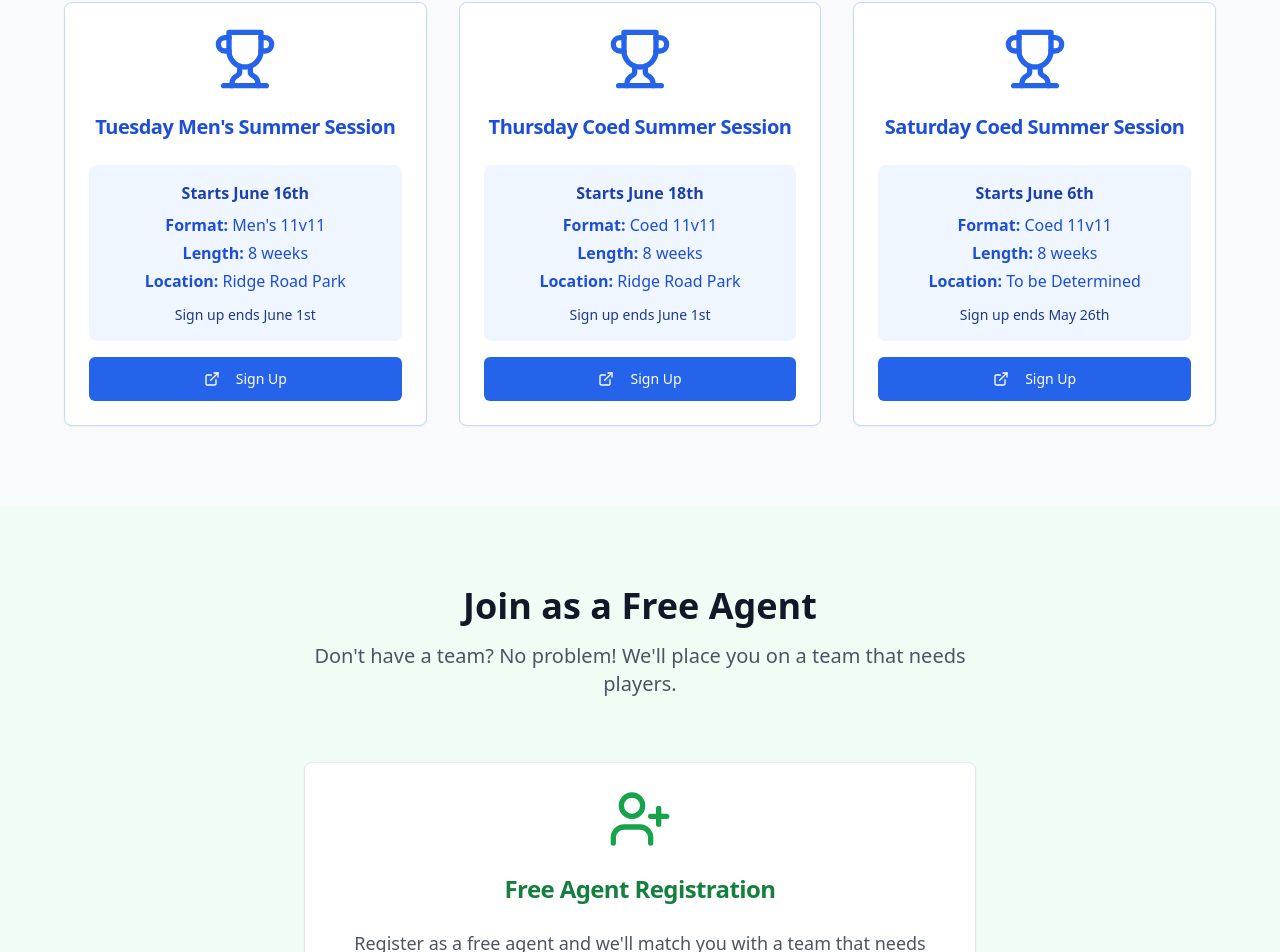
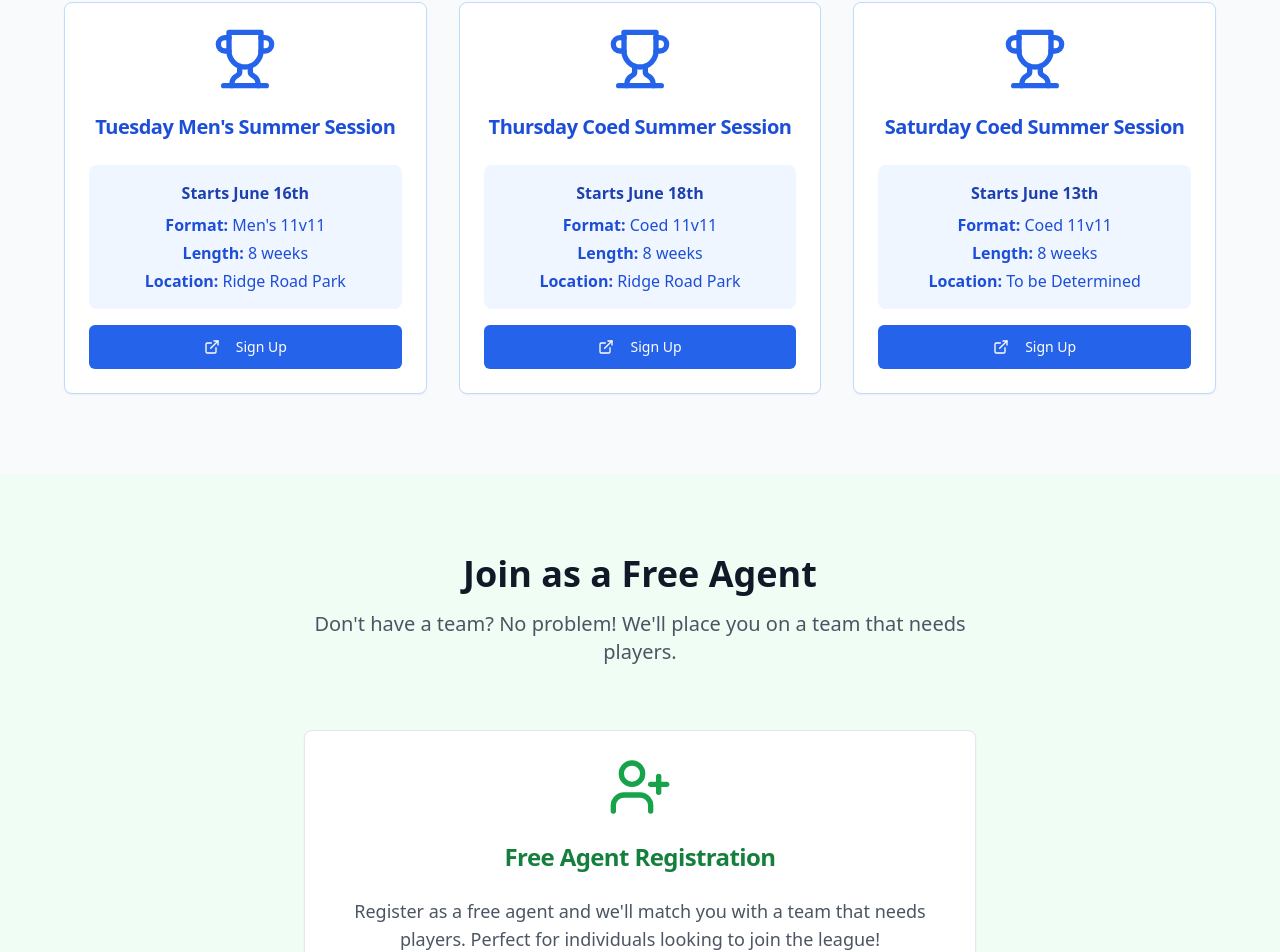
Before and after one commit to aaron132435/a5soccer-thursday-nights-kickoff, a React (Vite) app: page / in a window 1280 px wide. Shown: the part 1622-2574 px from the top of the page. Built offline with nearby package versions, Linux system fonts and the light colour scheme.

Commit message:
Changes
Co-authored-by: aaron132435 <60522780+aaron132435@users.noreply.github.com>

```diff
--- a/src/components/Seasons.tsx
+++ b/src/components/Seasons.tsx
@@ -150,7 +150,6 @@ const Seasons = () => {
                     <p><strong>Length:</strong> 8 weeks</p>
                     <p><strong>Location:</strong> Ridge Road Park</p>
                   </div>
-                  <p className="text-sm text-blue-900 font-medium mt-3">Sign up ends June 1st</p>
                 </div>
                 <Button
                   size="lg"
@@ -176,7 +175,6 @@ const Seasons = () => {
                     <p><strong>Length:</strong> 8 weeks</p>
                     <p><strong>Location:</strong> Ridge Road Park</p>
                   </div>
-                  <p className="text-sm text-blue-900 font-medium mt-3">Sign up ends June 1st</p>
                 </div>
                 <Button
                   size="lg"
@@ -196,13 +194,12 @@ const Seasons = () => {
               </CardHeader>
               <CardContent className="space-y-4">
                 <div className="bg-blue-50 p-4 rounded-lg">
-                  <p className="text-blue-800 font-semibold mb-2">Starts June 6th</p>
+                  <p className="text-blue-800 font-semibold mb-2">Starts June 13th</p>
                   <div className="text-blue-700 space-y-1">
                     <p><strong>Format:</strong> Coed 11v11</p>
                     <p><strong>Length:</strong> 8 weeks</p>
                     <p><strong>Location:</strong> To be Determined</p>
                   </div>
-                  <p className="text-sm text-blue-900 font-medium mt-3">Sign up ends May 26th</p>
                 </div>
                 <Button
                   size="lg"
```
